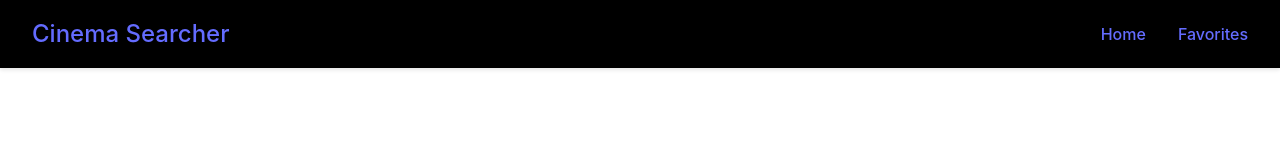
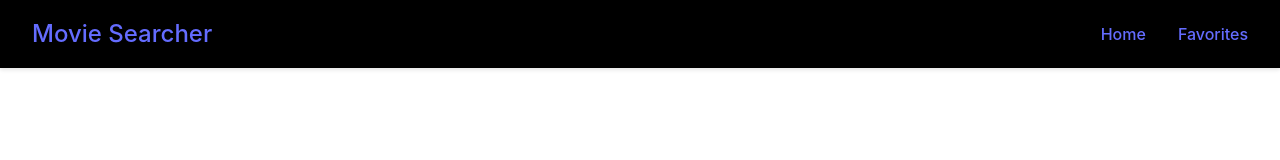
Before and after one commit to masonprotsman/Movie-Search-Project, a React (Vite) app: page / in a window 1280 px wide. Shown: the top 160 px of the page. Built offline with nearby package versions, Linux system fonts and the light colour scheme.

Commit message:
changed title

```diff
--- a/src/components/NavBar.tsx
+++ b/src/components/NavBar.tsx
@@ -4,7 +4,7 @@ import '../css/NavBar.css';
 function NavBar() {
     return <nav className="navbar">
         <div className="navbar-brand">
-            <Link to="/Movie-Search-Project">Cinema Searcher</Link>
+            <Link to="/Movie-Search-Project">Movie Searcher</Link>
         </div>
         <div className="navbar-links">
             <Link to="/Movie-Search-Project" className="nav-links">Home</Link>
```
